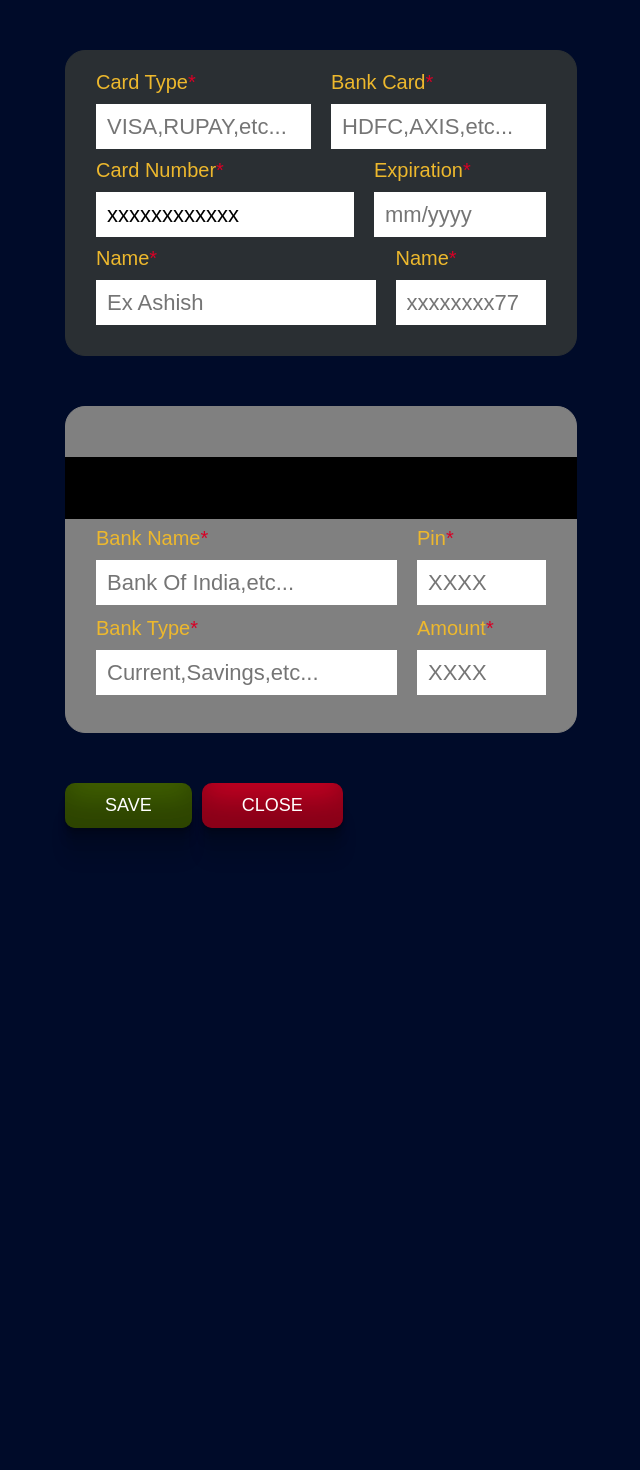
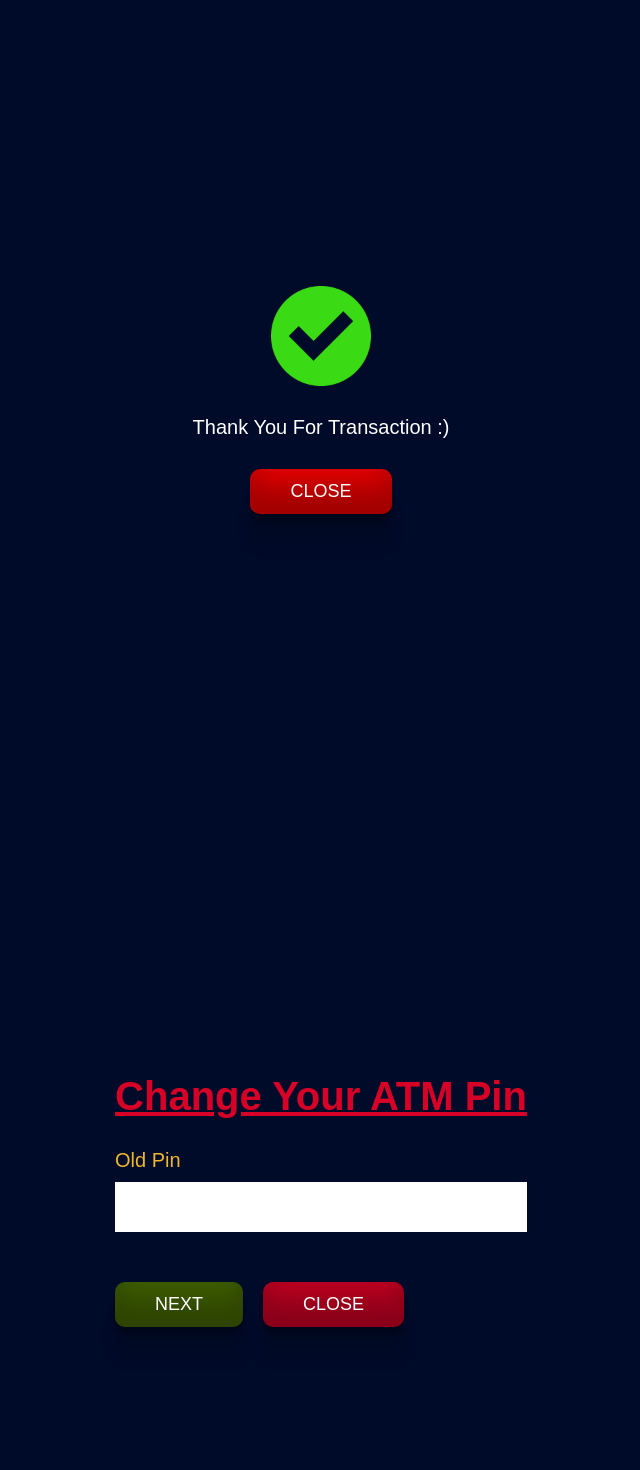
Before and after one commit to ashishkumarui6/atmFunctionality, a React (Vite) app: page /form/1 in a window 1280 px wide. Shown: the top 1470 px of the page, without its empty margins (319-959 px from the left). Before the commit the page ends 878 px from the top, so only its background shows below. Built offline with nearby package versions, Linux system fonts and the light colour scheme.

Commit message:
Add Page

```diff
--- a/src/App.jsx
+++ b/src/App.jsx
@@ -5,16 +5,27 @@
 import AtmFrom from "./pages/AtmForm";
 import { Route, Routes } from "react-router-dom";
 import MainUser from "./pages/MianUser";
+import TranstionSuccess from "./pages/TransitionSuccess";
+import ChangePin from "./pages/ChangePin";
+import ConFirmPin from "./pages/ConfirmPin";
+import SucessDon from "./pages/SucessDon";
+import Withdrawal from "./pages/Withdrawal";
 
 function App() {
   return (
     <>
-      <Routes>
+      {/* <Routes>
         <Route path="/" element={<Admin />} />
         <Route path="/pin/:card" element={<Userpin />} />
         <Route path="/form/:card" element={<AtmFrom />} />
         <Route path="/MainUser/:card" element={<MainUser />} />
       </Routes>
+      <MainUser /> */}
+      <TranstionSuccess />
+      <ChangePin />
+      <ConFirmPin />
+      <SucessDon />
+      <Withdrawal />
     </>
   );
 }
--- /dev/null
+++ b/src/pages/ChangePin/index.css
@@ -0,0 +1,79 @@
+.atm{
+    display: flex;
+    align-items: center;
+    justify-content: center;
+}
+
+.container{
+    width: 50%;
+    margin: 0 auto;
+}
+
+.wrapper{
+    height: 100vh;
+    display: flex;
+    align-items: center;
+    justify-content: center;
+}
+
+
+.updatePin h1{
+    margin-bottom: 30px;
+    text-decoration: underline;
+    color: #d70026;
+}
+.updatePin h1{
+    font-size: 40px;
+    font-family: "Poppins", sans-serif;
+    font-weight: 700;
+}
+
+.upBottom{
+    position: relative;
+}
+
+.upBottom label{
+    text-align: left;
+    font-size: 20px;
+    font-family: "Poppins", sans-serif;
+    font-weight: 500;
+    color: #edb82d;
+    margin-bottom: 10px;
+}
+
+.upBottom #oldPin{
+    width: 100%;
+    margin: 10px 0 50px 0;
+    height: 50px;
+    padding: 0 10px;
+    font-size: 25px;
+    letter-spacing: 10px;
+    font-family: "Poppins", sans-serif;
+    font-weight: 500;
+    border: 2px solid #fff;
+}
+
+.upBottom p{
+    position: absolute;
+    bottom: 20px;
+    color: #d70026;
+    font-size: 16px;
+    font-family: "Poppins", sans-serif;
+    font-weight: 400;
+}
+
+.next{
+    border: 1px solid #486b00;
+    background-color: #486b00;
+    color: #fff;
+}
+
+.next{
+    margin-right: 10px;
+}
+
+
+.ChangeBtn{
+    display: flex;
+    column-gap: 20px;
+}
--- /dev/null
+++ b/src/pages/ChangePin/index.jsx
@@ -0,0 +1,32 @@
+import React from "react";
+import "./index.css";
+import MiniBtn from "../../widgets/MiniBtn";
+
+const ChangePin = () => {
+  return (
+    <>
+      <div className="atm">
+        <div className="container">
+          <div className="atmbody">
+            <div className="wrapper">
+              <div className="updatePin">
+                <h1>Change Your ATM Pin</h1>
+                <div className="upBottom">
+                  <label htmlFor="OldPin">Old Pin</label>
+                  <input type="password" name="" id="oldPin" />
+                  {/* <p>Please Enter Correct Old ATM Pin</p> */}
+                </div>
+                <div className="ChangeBtn">
+                  <MiniBtn name="next" bgBtn="#486b00" />
+                  <MiniBtn name="close" bgBtn="#d70026" />
+                </div>
+              </div>
+            </div>
+          </div>
+        </div>
+      </div>
+    </>
+  );
+};
+
+export default ChangePin;
--- /dev/null
+++ b/src/pages/ConfirmPin/index.css
@@ -0,0 +1,78 @@
+.atm{
+    display: flex;
+    align-items: center;
+    justify-content: center;
+}
+
+.container{
+    width: 50%;
+    margin: 0 auto;
+}
+
+.wrapper{
+    height: 100vh;
+    display: flex;
+    align-items: center;
+    justify-content: center;
+}
+
+
+.updatePin h1{
+    margin-bottom: 30px;
+    text-decoration: underline;
+    color: #d70026;
+}
+.updatePin h1{
+    font-size: 40px;
+    font-family: "Poppins", sans-serif;
+    font-weight: 700;
+}
+
+.upBottom{
+    position: relative;
+}
+
+.upBottom label{
+    text-align: left;
+    font-size: 20px;
+    font-family: "Poppins", sans-serif;
+    font-weight: 500;
+    color: #edb82d;
+    margin-bottom: 10px;
+}
+
+.upBottom #oldPin{
+    width: 100%;
+    margin: 10px 0 50px 0;
+    height: 50px;
+    padding: 0 10px;
+    font-size: 25px;
+    letter-spacing: 10px;
+    font-family: "Poppins", sans-serif;
+    font-weight: 500;
+    border: 2px solid #fff;
+}
+
+.upBottom p{
+    position: absolute;
+    bottom: 20px;
+    color: #d70026;
+    font-size: 16px;
+    font-family: "Poppins", sans-serif;
+    font-weight: 400;
+}
+
+.next{
+    border: 1px solid #486b00;
+    background-color: #486b00;
+    color: #fff;
+}
+
+.next{
+    margin-right: 10px;
+}
+
+.ConfirmBtn{
+    display: flex;
+    column-gap: 20px;
+}
--- /dev/null
+++ b/src/pages/ConfirmPin/index.jsx
@@ -0,0 +1,34 @@
+import React from "react";
+import "./index.css";
+import MiniBtn from "../../widgets/MiniBtn";
+
+const ConFirmPin = () => {
+  return (
+    <>
+      <div className="atm">
+        <div className="container">
+          <div className="atmbody">
+            <div className="wrapper">
+              <div className="updatePin">
+                <h1>Set Your ATM Pin</h1>
+                <div className="upBottom">
+                  <label htmlFor="OldPin">Enter New ATM Pin</label>
+                  <input type="password" name="" id="oldPin" />
+                  <label htmlFor="OldPin">Confirm ATM Pin</label>
+                  <input type="password" name="" id="oldPin" />
+                  {/* <p>Please Enter Correct Old ATM Pin</p> */}
+                </div>
+                <div className="ConfirmBtn">
+                  <MiniBtn name="next" bgBtn="#486b00" />
+                  <MiniBtn name="close" bgBtn="#d70026" />
+                </div>
+              </div>
+            </div>
+          </div>
+        </div>
+      </div>
+    </>
+  );
+};
+
+export default ConFirmPin;
--- /dev/null
+++ b/src/pages/SucessDon/index.css
@@ -0,0 +1,53 @@
+.atm{
+    display: flex;
+    align-items: center;
+    justify-content: center;
+}
+
+.container{
+    width: 50%;
+    margin: 0 auto;
+}
+
+.success{
+    display: flex;
+    align-items: center;
+    justify-content: center;
+    height: 100vh;
+    flex-direction: column;
+    row-gap: 20px;
+}
+
+.success img{
+    width: 100px;
+    height: 100px;
+}
+
+.success p{
+    color: #fff;
+    padding: 10px 10px;
+    margin: 0 5px;
+    display: inline-block;
+    font-size: 20px;
+    font-family: "Poppins", sans-serif;
+    font-weight: 500;
+    cursor: pointer;
+}
+
+
+.success .close{
+    width: 150px;
+    border-radius: 10px;
+    height: 45px;
+    font-size: 18px;
+    font-family: "Poppins", sans-serif;
+    font-weight: 500;
+    border: 1px solid #d70026;
+    cursor: pointer;
+    letter-spacing: 2px;
+    transition: all 0.3s ease-out;
+    text-transform: uppercase;
+    background-color: #d70026;
+    color: #fff;
+    box-shadow: rgba(0, 0, 0, 0.17) 0px -23px 25px 0px inset, rgba(0, 0, 0, 0.15) 0px -36px 30px 0px inset, rgba(0, 0, 0, 0.1) 0px -79px 40px 0px inset, rgba(0, 0, 0, 0.06) 0px 2px 1px, rgba(0, 0, 0, 0.09) 0px 4px 2px, rgba(0, 0, 0, 0.09) 0px 8px 4px, rgba(0, 0, 0, 0.09) 0px 16px 8px, rgba(0, 0, 0, 0.09) 0px 32px 16px;
+}
--- /dev/null
+++ b/src/pages/SucessDon/index.jsx
@@ -0,0 +1,23 @@
+import React from "react";
+import Yes from "../../assets/success.png";
+import "./index.css";
+
+const SucessDon = () => {
+  return (
+    <>
+      <div className="atm">
+        <div className="container">
+          <div className="atmbody">
+            <div className="success">
+              <img src={Yes} alt="Yes" />
+              <p>Done:)</p>
+              <button className="close">Close</button>
+            </div>
+          </div>
+        </div>
+      </div>
+    </>
+  );
+};
+
+export default SucessDon;
--- /dev/null
+++ b/src/pages/TransitionSuccess/index.css
@@ -0,0 +1,35 @@
+.atm{
+    display: flex;
+    align-items: center;
+    justify-content: center;
+}
+
+.container{
+    width: 50%;
+    margin: 0 auto;
+}
+
+.success{
+    display: flex;
+    align-items: center;
+    justify-content: center;
+    height: 100vh;
+    flex-direction: column;
+    row-gap: 20px;
+}
+
+.success img{
+    width: 100px;
+    height: 100px;
+}
+
+.success p{
+    color: #fff;
+    padding: 10px 10px;
+    margin: 0 5px;
+    display: inline-block;
+    font-size: 20px;
+    font-family: "Poppins", sans-serif;
+    font-weight: 500;
+    cursor: pointer;
+}
--- /dev/null
+++ b/src/pages/TransitionSuccess/index.jsx
@@ -0,0 +1,21 @@
+import React from "react";
+import "./index.css";
+import Yes from "../../assets/success.png";
+import MiniBtn from "../../widgets/MiniBtn";
+const TranstionSuccess = () => {
+  return (
+    <div className="atm">
+      <div className="container">
+        <div className="atmbody">
+          <div className="success">
+            <img src={Yes} alt="Yes" />
+            <p>Thank You For Transaction :)</p>
+            <MiniBtn bgBtn="red" name="close" />
+          </div>
+        </div>
+      </div>
+    </div>
+  );
+};
+
+export default TranstionSuccess;
--- /dev/null
+++ b/src/pages/Withdrawal/index.css
@@ -0,0 +1,43 @@
+.atm {
+    display: flex;
+}
+
+.container {
+    margin: 0px 384px;
+}
+.atm-screen {
+    margin: 50px 0px;
+}
+
+.btn {
+    display: flex;
+    align-items: center;
+    justify-content: space-between;
+    column-gap: 10px;
+}
+
+
+
+@media (min-width: 992px) and (max-width: 1200px){
+
+}
+
+
+
+@media (min-width: 767px) and (max-width: 992px){
+
+}
+
+
+
+
+@media (min-width: 480px) and (max-width: 767px){
+
+}
+
+
+
+
+@media (min-width: 0px) and (max-width: 480px){
+
+}
--- /dev/null
+++ b/src/pages/Withdrawal/index.jsx
@@ -0,0 +1,29 @@
+import React from "react";
+import Inputfield from "../../widgets/Inputfield";
+import Button from "../../widgets/Button";
+
+const Withdrawal = () => {
+  return (
+    <>
+      <div className="atm">
+        <div className="container">
+          <div className="atm-body">
+            <div className="atm-screen">
+              <Inputfield
+                type="number"
+                placeholder=" Enter Amount To Withdraw"
+              />
+            </div>
+          </div>
+          <div className="btn">
+            <Button name="Clear" bgColor="#353c3f" />
+            <Button name="Cancel" bgColor="#d70026" />
+            <Button name="Continue" bgColor="#486b00" />
+          </div>
+        </div>
+      </div>
+    </>
+  );
+};
+
+export default Withdrawal;
```
